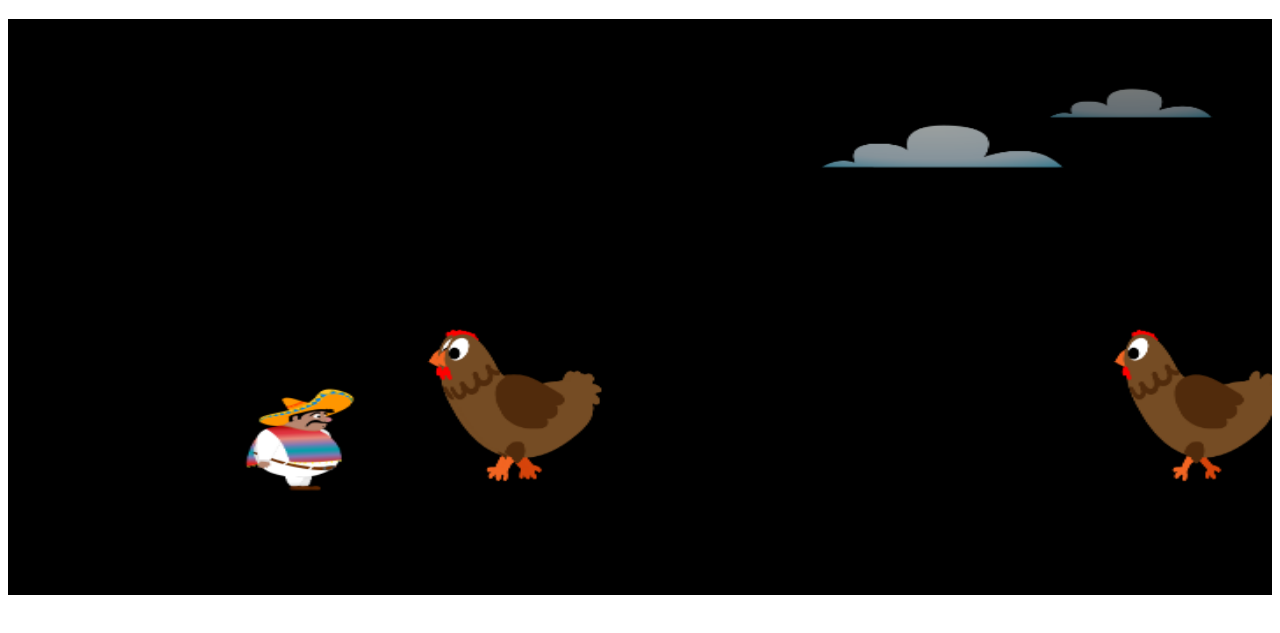
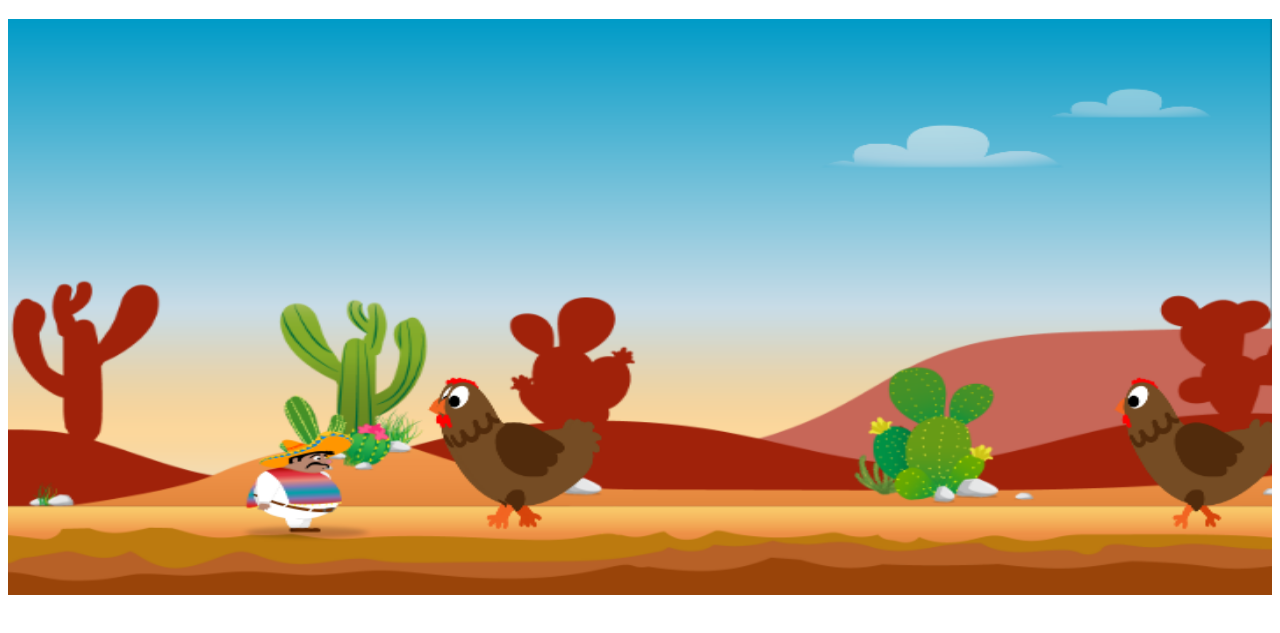
Before and after one commit to Ben-Dei/Pollo-Locco, a plain HTML site: page index.html in a window 1280 px wide. Shown: the part 69-702 px from the top of the page. Drawn offline with Linux system fonts and the light colour scheme; animation ran at ten frames a second.

Commit message:
added sky and other background

```diff
--- a/classes/background-object.class.js
+++ b/classes/background-object.class.js
@@ -1,4 +1,11 @@
 class BackgroundObject extends MovableObject{
 
+    width = 720;
+    height = 480;
+    constructor(imagePath, x,) {
+        super().loadImage(imagePath);
 
+        this.x = x;
+        this.y = 480 -this.height;
+    }
 }
--- a/classes/chicken.class.js
+++ b/classes/chicken.class.js
@@ -1,5 +1,6 @@
 class Chicken extends MovableObject {
 
+    y = 290;
     constructor(){
         super().loadImage('img/3_enemies_chicken/chicken_normal/1_walk/1_w.png');
 
--- a/classes/movable-object.class.js
+++ b/classes/movable-object.class.js
@@ -1,6 +1,6 @@
 class MovableObject{
     x = 120;
-    y = 250;
+    y = 285;
     img;
     height = 150;
     width = 100
--- a/classes/world.class.js
+++ b/classes/world.class.js
@@ -8,6 +8,13 @@ class World {
     clouds = [
         new Cloud(),
     ];
+    backgroundObjects = [
+        new BackgroundObject('img/5_background/layers/air.png', 0),
+        new BackgroundObject('img/5_background/layers/3_third_layer/1.png', 0),
+        new BackgroundObject('img/5_background/layers/2_second_layer/1.png', 0),
+        new BackgroundObject('img/5_background/layers/1_first_layer/1.png', 0)
+
+    ]
     canvas;
     ctx;
 
@@ -21,21 +28,46 @@ class World {
     draw() {
         this.ctx.clearRect(0, 0, this.canvas.width, this.canvas.height);
 
-        this.ctx.drawImage(this.character.img, this.character.x, this.character.y, this.character.width, this.character.height);
-        this.enemies.forEach(enemy => {
-            this.ctx.drawImage(enemy.img, enemy.x, enemy.y, enemy.width, enemy.height)
-        });
-
-
-        this.clouds.forEach(cloud => {
-            this.ctx.drawImage(cloud.img, cloud.x, cloud.y, cloud.width, cloud.height)
-        });
-
-
+        this.addObjectsToMap(this.backgroundObjects);
+        this.addToMap(this.character);
+        this.addObjectsToMap(this.clouds);
+        this.addObjectsToMap(this.enemies);
 
 
 
         requestAnimationFrame( () => this.draw());
     }
 
+    addObjectsToMap(objects){
+        objects.forEach(o => {
+            this.addToMap(o)
+        });
+    }
+
+    addToMap(mo) {
+        this.ctx.drawImage(mo.img, mo.x, mo.y, mo.width, mo.height)
+    }
+
 }
+
+
+
+
+
+
+
+
+
+
+
+
+
+        // this.enemies.forEach(enemy => {
+        //     this.addToMap(enemy);
+        // });
+        // this.clouds.forEach(cloud => {
+        //     this.addToMap(cloud);
+        // });
+        // this.backgroundObjects.forEach(bgo => {
+        //     this.addToMap(bgo);
+        // });
--- a/index.html
+++ b/index.html
@@ -10,6 +10,7 @@
     <script src="./classes/chicken.class.js"></script>
     <script src="./classes/cloud.class.js"></script>
     <script src="./classes/world.class.js"></script>
+    <script src="./classes/background-object.class.js"></script>
     <script src="js/game.js"></script>
     <title>Pollo Locco</title>
 </head>
```
